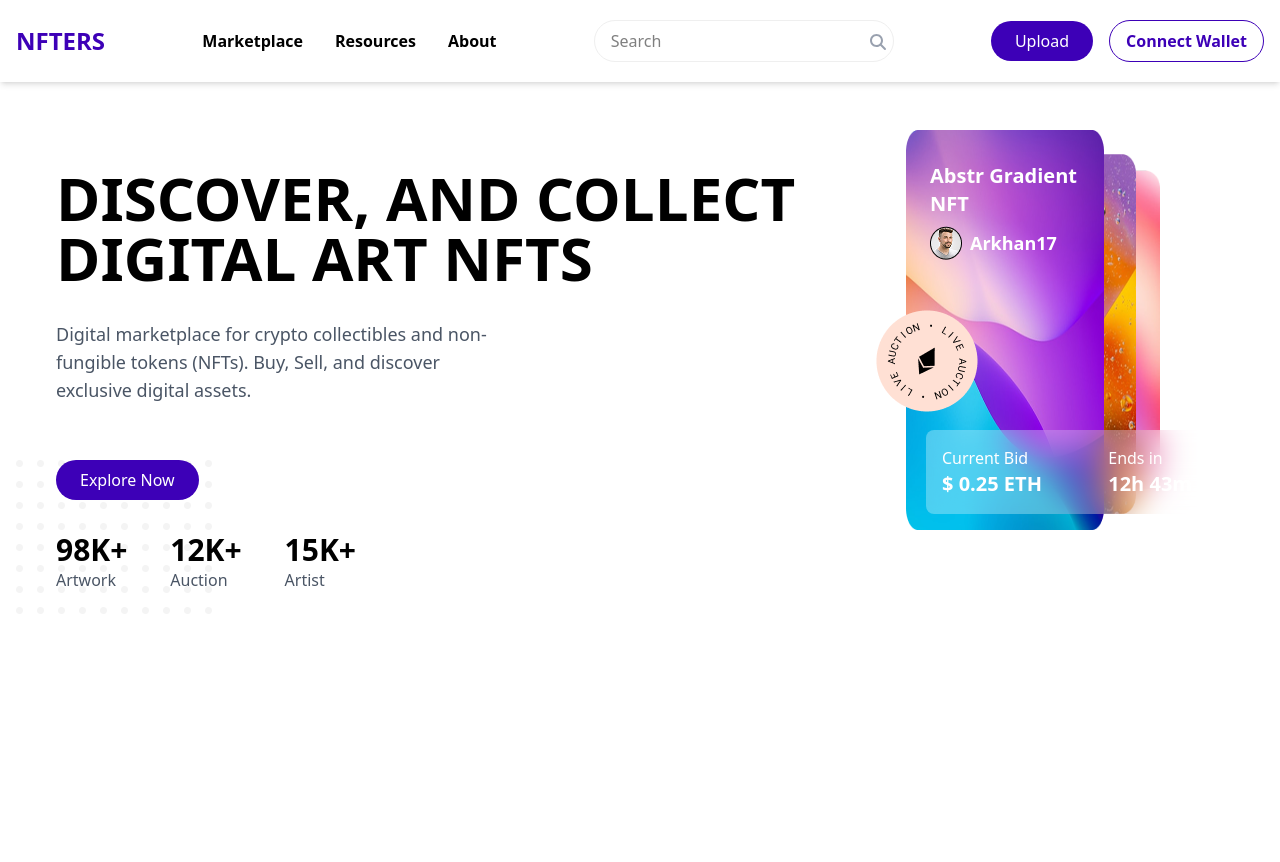
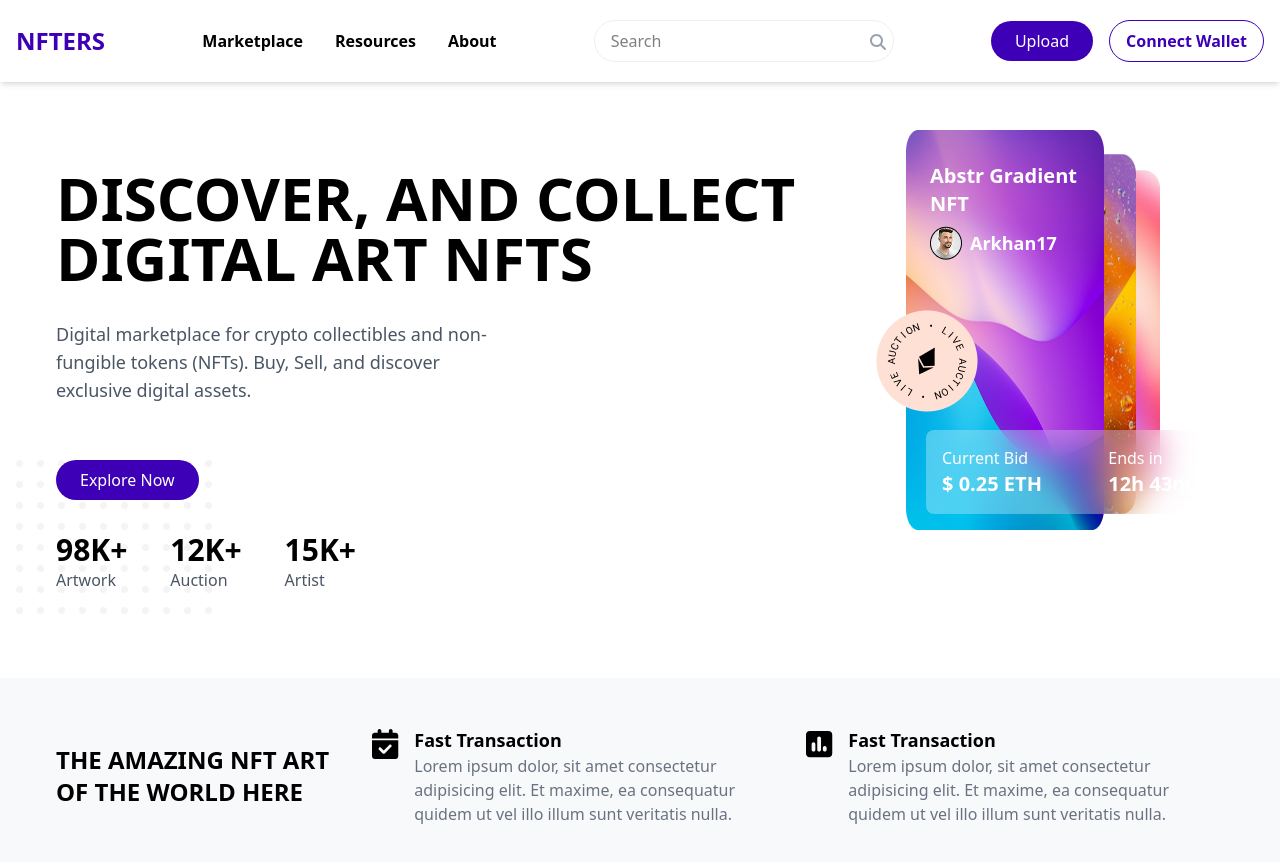
Before and after one commit to walidashraf0/Nft-marketplace, a React app: page / in a window 1280 px wide. Shown: the top 862 px of the page. Before the commit the page ends 800 px from the top, so only its background shows below. Built offline with nearby package versions, Linux system fonts and the light colour scheme; the HTML template or start-up script is replaced by a standard one.

Commit message:
Deatails Secion

```diff
--- a/src/App.jsx
+++ b/src/App.jsx
@@ -1,3 +1,4 @@
+import Details from "./componenets/Details/Details";
 import Hero from "./componenets/Hero/Hero";
 import Navbar from "./componenets/Navbar/Navbar";
 
@@ -7,6 +8,7 @@ function App() {
       <div className="w-full">
         <Navbar />
         <Hero />
+        <Details />
       </div>
     </>
   );
--- /dev/null
+++ b/src/componenets/Details/Details.jsx
@@ -0,0 +1,50 @@
+import {
+  faCalendarCheck,
+  faSquarePollVertical,
+} from "@fortawesome/free-solid-svg-icons";
+import { FontAwesomeIcon } from "@fortawesome/react-fontawesome";
+import React from "react";
+
+const Details = () => {
+  return (
+    <>
+      <div className="w-full bg-[#D9E0EC]/20">
+        <div className="container m-auto px-4 py-2">
+          <div className="flex items-center justify-between gap-4 p-10">
+            <h1 className="text-2xl font-extrabold uppercase max-w-[300px]">
+              The amazing NFT art of the world here
+            </h1>
+            <div className="flex items-start justify-center">
+              <div className="text-3xl mr-4">
+                <FontAwesomeIcon icon={faCalendarCheck} />
+              </div>
+              <article>
+                <h2 className="font-bold text-lg">Fast Transaction</h2>
+                <p className="text-gray-500 max-w-[400px]">
+                  Lorem ipsum dolor, sit amet consectetur adipisicing elit. Et
+                  maxime, ea consequatur quidem ut vel illo illum sunt veritatis
+                  nulla.
+                </p>
+              </article>
+            </div>
+            <div className="flex items-start justify-center">
+              <div className="text-3xl mr-4">
+                <FontAwesomeIcon icon={faSquarePollVertical} />
+              </div>
+              <article>
+                <h2 className="font-bold text-lg">Fast Transaction</h2>
+                <p className="text-gray-500 max-w-[400px]">
+                  Lorem ipsum dolor, sit amet consectetur adipisicing elit. Et
+                  maxime, ea consequatur quidem ut vel illo illum sunt veritatis
+                  nulla.
+                </p>
+              </article>
+            </div>
+          </div>
+        </div>
+      </div>
+    </>
+  );
+};
+
+export default Details;
```
